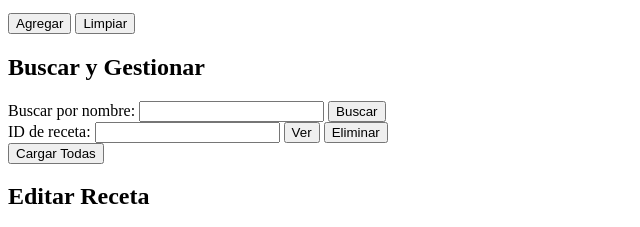
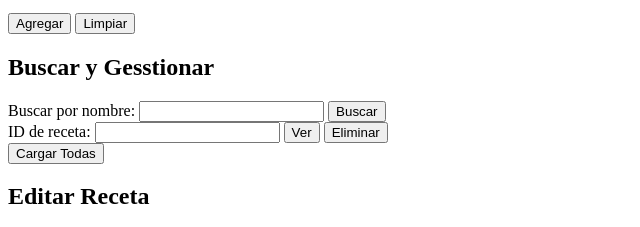
Before and after one commit to ValeyDB/HACKATHON_TEC, a plain HTML site: page CLIENTE/MAIN/index.html in a window 1280 px wide. Shown: the part 952-1179 px from the top of the page, 0-640 px from the left. Drawn offline with Linux system fonts and the light colour scheme.

Commit message:
prueba 2
prueba 2

```diff
--- a/CLIENTE/MAIN/index.html
+++ b/CLIENTE/MAIN/index.html
@@ -70,7 +70,7 @@
         </div>
 
         <div class="container">
-            <h2>Buscar y Gestionar</h2>
+            <h2>Buscar y Gesstionar</h2>
 
             <div class="form-group">
                 <label>Buscar por nombre:</label>
```
